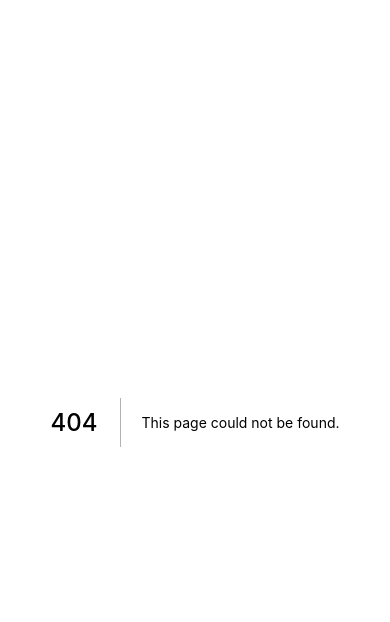
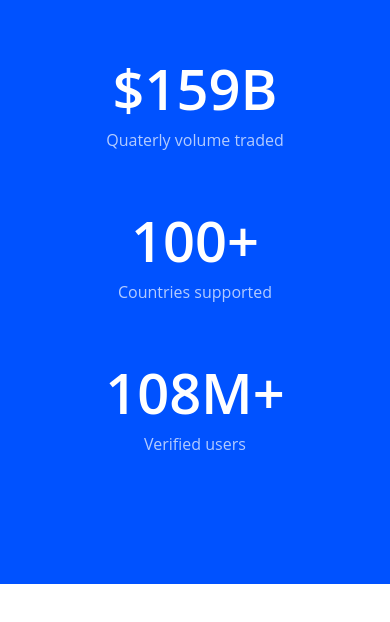
Before and after one commit to ikembakwem/stackpay, a Next.js app: page /Sections/Stats in a window 390 px wide. Before the commit this address had no page. Shown: the top 622 px of the page. Built offline with nearby package versions, Linux system fonts and the light colour scheme.

Commit message:
Implement ed fully responsive Stats section component

```diff
--- /dev/null
+++ b/pages/Sections/Stats/Stat/Stat.jsx
@@ -0,0 +1,12 @@
+import classes from './Stat.module.css'
+
+const Stat = ({ title, description }) => {
+  return (
+    <div className={classes.stat}>
+      <div className={classes.title}>{title}</div>
+      <div className={classes.details}>{description}</div>
+    </div>
+  )
+}
+
+export default Stat
--- /dev/null
+++ b/pages/Sections/Stats/Stat/Stat.module.css
@@ -0,0 +1,24 @@
+.stat {
+  flex: 1;
+  text-align: center;
+  font-weight: 500;
+}
+
+.title {
+  margin-bottom: var(--spacing-2);
+  line-height: 48px;
+  font-size: 56px;
+  font-weight: 600;
+}
+
+.details {
+  line-height: 24px;
+  font-size: 16px;
+  opacity: 0.7;
+}
+
+@media (max-width: 560px) {
+  .stat {
+    margin-bottom: var(--spacing-8);
+  }
+}
--- /dev/null
+++ b/pages/Sections/Stats/index.jsx
@@ -0,0 +1,29 @@
+import classes from './index.module.css'
+import Backdrop from '../../components/UI/Backdrop/Backdrop'
+import Container from '../../components/UI/Container/Container'
+import Stat from './Stat/Stat'
+
+const Stats = () => {
+  return (
+    <Backdrop>
+      <Container>
+        <div className={classes.wrapper}>
+          <Stat
+            title='$159B'
+            description='Quaterly volume traded'
+          />
+          <Stat
+            title='100+'
+            description='Countries supported'
+          />
+          <Stat
+            title='108M+'
+            description='Verified users'
+          />
+        </div>
+      </Container>
+    </Backdrop>
+  )
+}
+
+export default Stats
--- /dev/null
+++ b/pages/Sections/Stats/index.module.css
@@ -0,0 +1,13 @@
+.wrapper {
+  justify-content: center;
+  color: var(--primary-foreground);
+  margin: var(--spacing-5) 0px;
+  display: flex;
+  flex: 1 1 auto;
+}
+
+@media (max-width: 560px) {
+  .wrapper {
+    flex-direction: column;
+  }
+}
--- a/pages/components/FooterUI/LanguageSelector/LanguageSelector.jsx
+++ b/pages/components/FooterUI/LanguageSelector/LanguageSelector.jsx
@@ -5,8 +5,8 @@ const LanguageSelector = () => {
   return (
     <React.Fragment>
       <select className={classes.slect_form} name='' id=''>
+        <option value='en'>English</option>
         <option value='de'>Deutsch</option>
-        <option value='en'>English</option>
         <option value='es'>Español - España</option>
         <option value='es-LA'>
           Español - Latinoamérica
--- /dev/null
+++ b/pages/components/UI/Backdrop/Backdrop.jsx
@@ -0,0 +1,7 @@
+import classes from './Backdrop.module.css'
+
+const Backdrop = ({ children }) => (
+  <div className={classes.color}>{children}</div>
+)
+
+export default Backdrop
--- /dev/null
+++ b/pages/components/UI/Backdrop/Backdrop.module.css
@@ -0,0 +1,3 @@
+.color {
+  background: var(--primary);
+}
--- a/pages/index.js
+++ b/pages/index.js
@@ -5,6 +5,7 @@ import BrandColumn from './components/FooterUI/BrandColumn/BrandColumn'
 import Footer from './components/FooterUI/Footer/Footer'
 import PageLinks from './components/FooterUI/PageLinks/PageLinks'
 import GettingStarted from './Sections/GetStarted'
+import Stats from './Sections/Stats'
 
 export default function Home() {
   return (
@@ -77,8 +78,8 @@ export default function Home() {
           </a>
         </div>
       </main>
+      <Stats />
       <GettingStarted />
-
       <Footer>
         <BrandColumn />
         <PageLinks />
```
